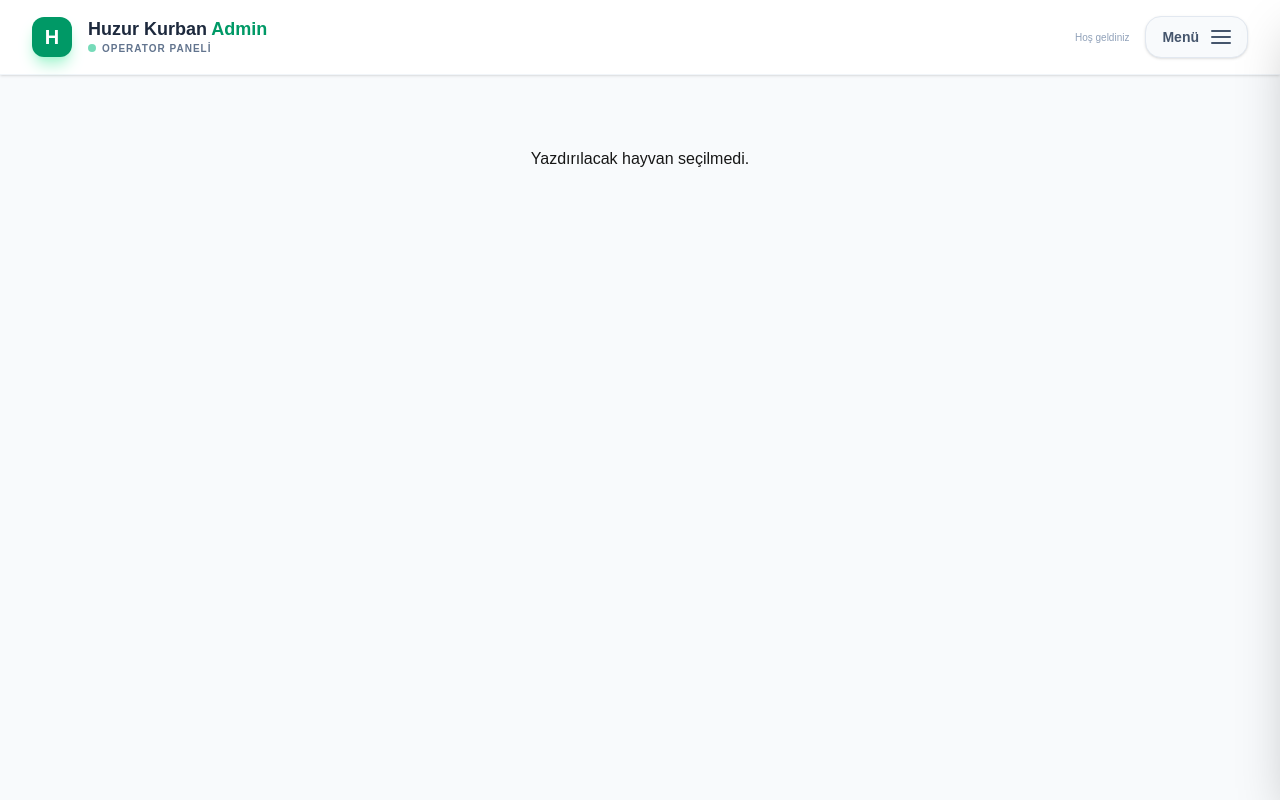
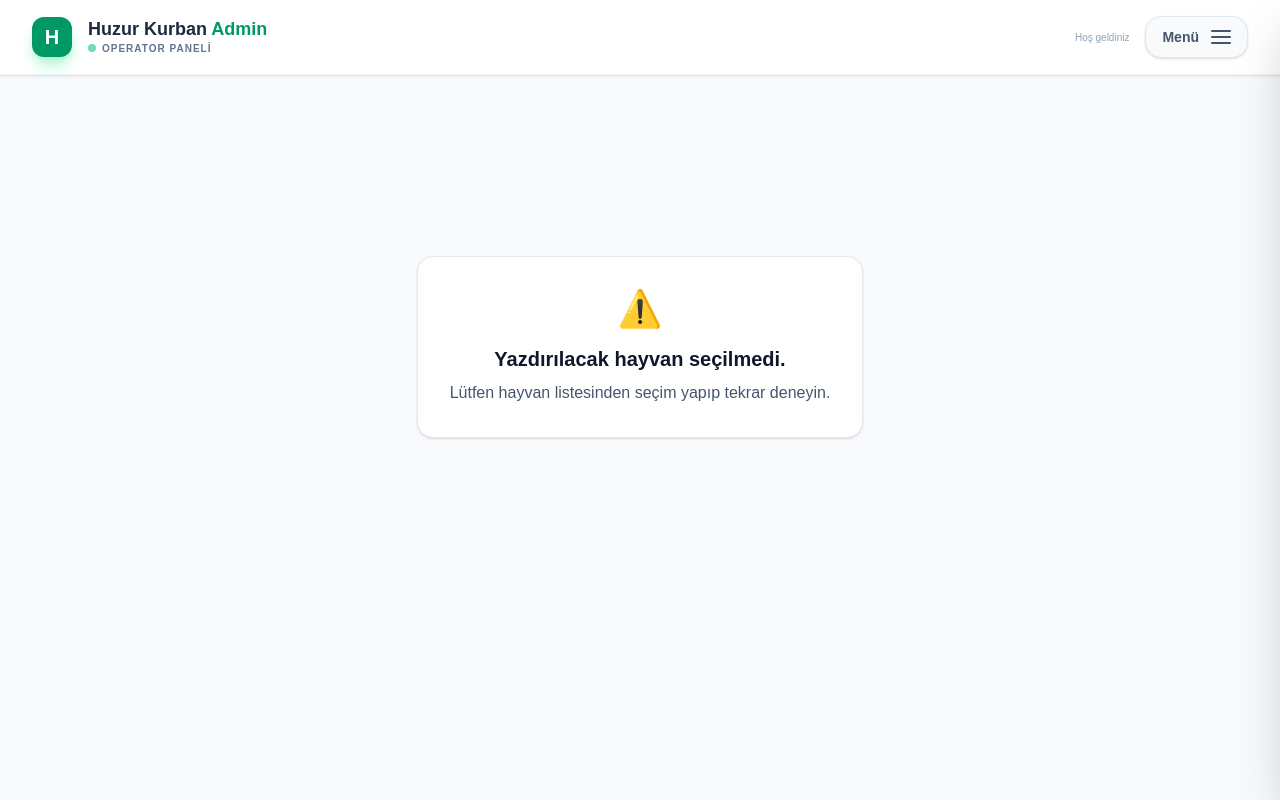
Before and after one commit to omerfarukkaraoglu-arch/huzurkurban, a Next.js app: page /admin/animals/print-labels in a window 1280 px wide. Built offline with nearby package versions, Linux system fonts and the light colour scheme; no server answers.

Commit message:
fix: resolve blank print page by awaiting async searchParams and darken empty state text

```diff
--- a/src/app/admin/animals/print-labels/page.tsx
+++ b/src/app/admin/animals/print-labels/page.tsx
@@ -1,11 +1,20 @@
 import { prisma } from '@/lib/prisma'
 import PrintLabelsClient from './PrintLabelsClient'
 
-export default async function PrintLabelsPage({ searchParams }: { searchParams: { ids?: string } }) {
-  const ids = searchParams.ids?.split(',') || []
+export default async function PrintLabelsPage({ searchParams }: { searchParams: Promise<{ ids?: string }> }) {
+  const { ids: idsParam } = await searchParams
+  const ids = idsParam?.split(',') || []
 
   if (ids.length === 0) {
-    return <div className="p-10 text-center">Yazdırılacak hayvan seçilmedi.</div>
+    return (
+      <div className="min-h-[60vh] flex items-center justify-center">
+        <div className="text-center bg-white p-8 rounded-2xl border border-slate-200 shadow-sm">
+          <div className="text-4xl mb-4">⚠️</div>
+          <div className="text-slate-900 font-black text-xl">Yazdırılacak hayvan seçilmedi.</div>
+          <p className="text-slate-600 mt-2 font-medium">Lütfen hayvan listesinden seçim yapıp tekrar deneyin.</p>
+        </div>
+      </div>
+    )
   }
 
   const animals = await prisma.animal.findMany({
```
